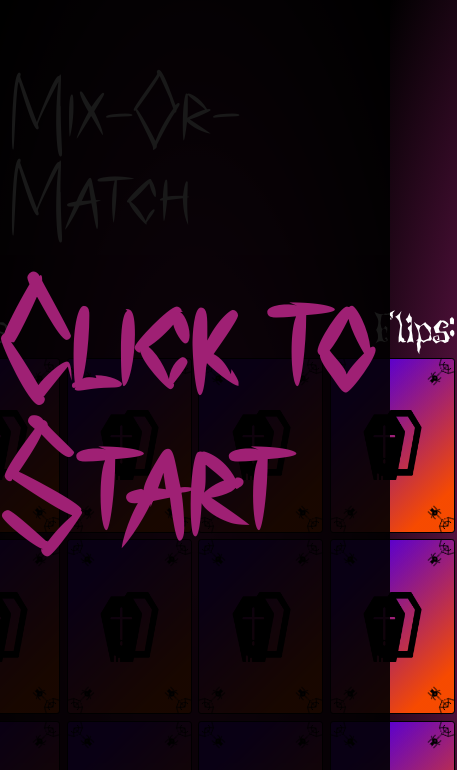
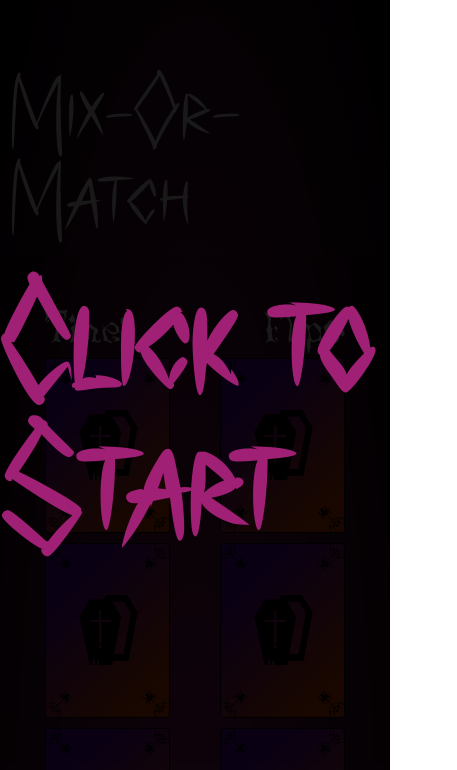
Before and after one commit to agsuns/halloween_match_game, a plain HTML site: page index.html in a window 390 px wide. Shown: the top 770 px of the page, 457 px wide, since content can reach past the window. Drawn offline with Linux system fonts and the light colour scheme.

Commit message:
responsividade

```diff
--- a/style.css
+++ b/style.css
@@ -223,3 +223,14 @@ body {
         font-size: 10em;
     }
 }
+
+
+@media (max-width: 600px) {
+    .cards-container {
+        width: 300px;
+        height: auto;
+        display: flex;
+        align-content: space-between;
+        gap: 10px;
+    }
+}
```
